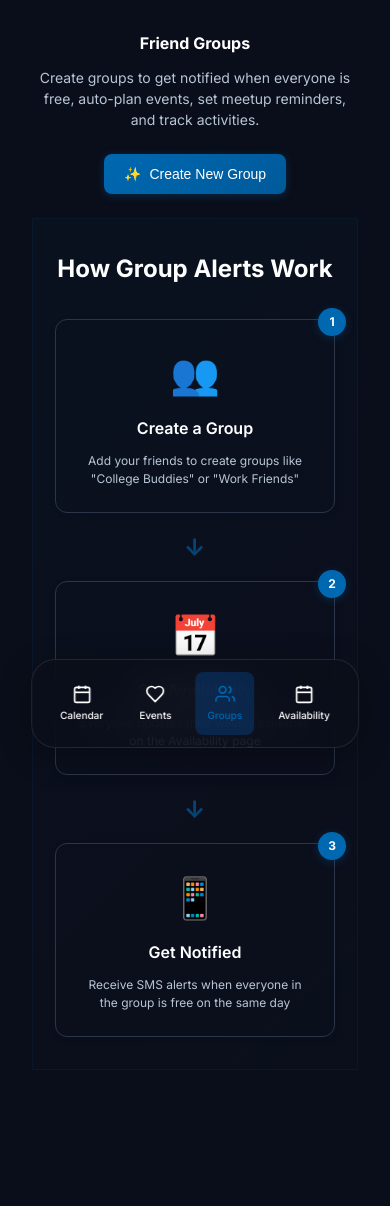
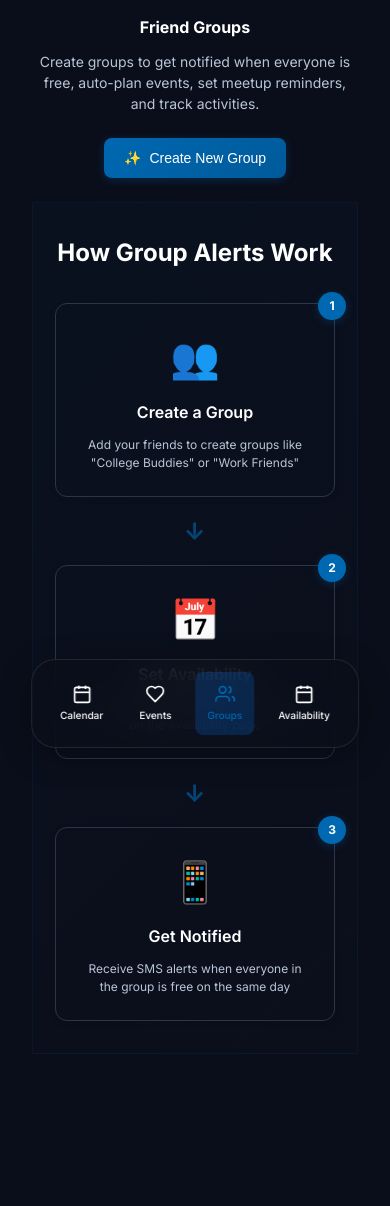
Before and after one commit to awalt29/Gatherly_calendar_app_V2, a Flask app: page /groups in a window 390 px wide. Shown: the part 61-1267 px from the top of the page. After the commit the page ends 1115 px from the top, so only its background shows below. Run offline with Flask 3, Linux system fonts and the light colour scheme; the visitor is signed in with stand-in values (Sample User, id 1); data that the repository does not hold is empty.

Commit message:
Remove top padding from groups container to match events page positioning

```diff
--- a/app/templates/groups/index.html
+++ b/app/templates/groups/index.html
@@ -364,7 +364,7 @@
 .groups-container {
     max-width: 1200px;
     margin: 0 auto;
-    padding: var(--space-6);
+    padding: 0 var(--space-6);
     padding-bottom: 120px; /* Add space for fixed bottom menu */
 }
 
@@ -836,7 +836,7 @@
 /* Mobile Responsiveness */
 @media (max-width: 768px) {
     .groups-container {
-        padding: var(--space-4);
+        padding: 0 var(--space-4);
         padding-bottom: 120px; /* Add space for fixed bottom menu on mobile */
     }
 
```
